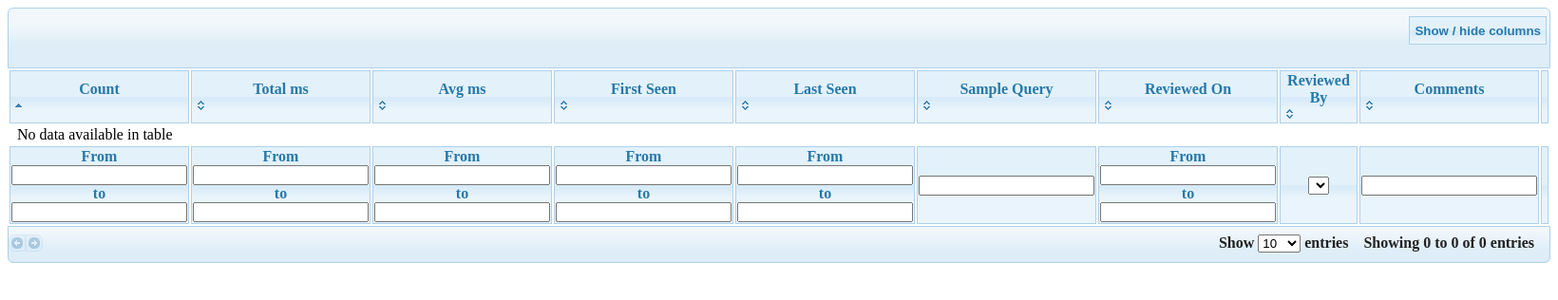
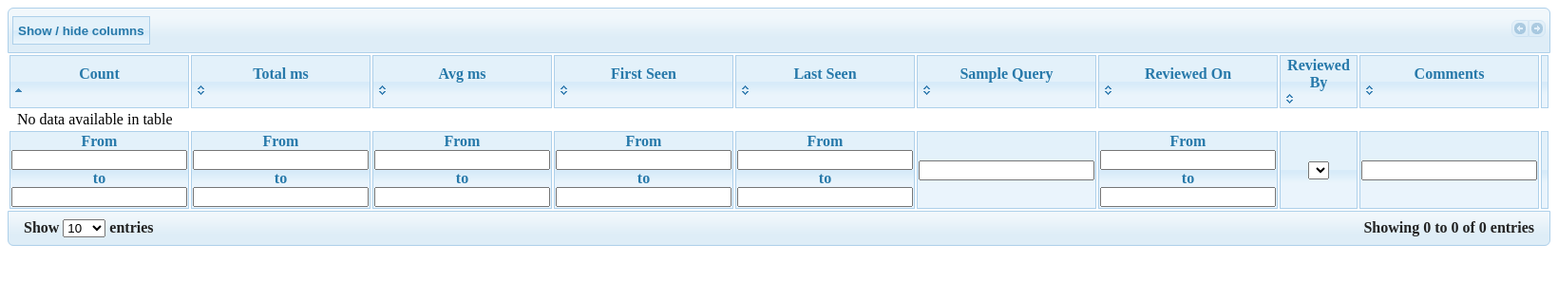
Before and after one commit to aulbach/Query-Digest-UI, a PHP site: page / in a window 1640 px wide. Shown: the top 316 px of the page at 95% size. Run offline with PHP 8.4, Linux system fonts and the light colour scheme; data that the repository does not hold is empty; a stand-in replaces the project's code that opens the database connection.

Commit message:
Style improvements

```diff
--- a/css/style.css
+++ b/css/style.css
@@ -5,8 +5,8 @@
 }
 
 #Queries_length {
-    float: right;
-    padding-right: 1em;
+    float: left;
+    padding-left: 1em;
 }
 
 #Queries_processing {
@@ -56,3 +56,15 @@ body {
 .date {
     width: 8em;
 }
+
+div.ColVis {
+   margin:  0px;
+   margin-left: .25em;
+   float: left;
+}
+
+#Queries_paginate {
+    margin-top: 4px;
+    margin-right: .25em;
+    float: right;
+}
--- a/index.php
+++ b/index.php
@@ -124,10 +124,10 @@ $list->execute();
 		   $(function() {
 
 			   $('#Queries').dataTable({
-				   "sDom":             '"R<"H"Cr>t<"F"ilp>"',
+				   "sDom":             '"R<"H"rCp>t<"F"il>"',
 				   "bJQueryUI":        true,
 				   "bStateSave":       true,
-				   "bProcessing":      true,
+				   "bProcessing":      false,
 				   "aaSort":           [],
 				   "aoColumnDefs": [
 						   { "bSearchable": false, "bVisible": true,  "aTargets": [ 0 ] },
@@ -143,8 +143,11 @@ $list->execute();
 					   ],
 				   "oColVis": {
 					   "aiExclude": [ 9 ]
-				   }
-			   }).columnFilter({
+				   },
+				   "fnInitComplete": function(oSettings, json) {
+						for (var i=0; i<oSettings.aoColumns.length; i++)
+							$('#Queries').dataTable().fnFilter( '', i);
+						$('#Queries').dataTable().columnFilter({
 							sPlaceHolder: 'tfoot',
 							aoColumns: [
 								{ type: "number-range" },
@@ -158,6 +161,8 @@ $list->execute();
 								{ type: "text" },
 								null
 							]
+						});
+					}
 			   });
 		   });
 
```
Lines whose indentation alone changed are shown as unchanged.
